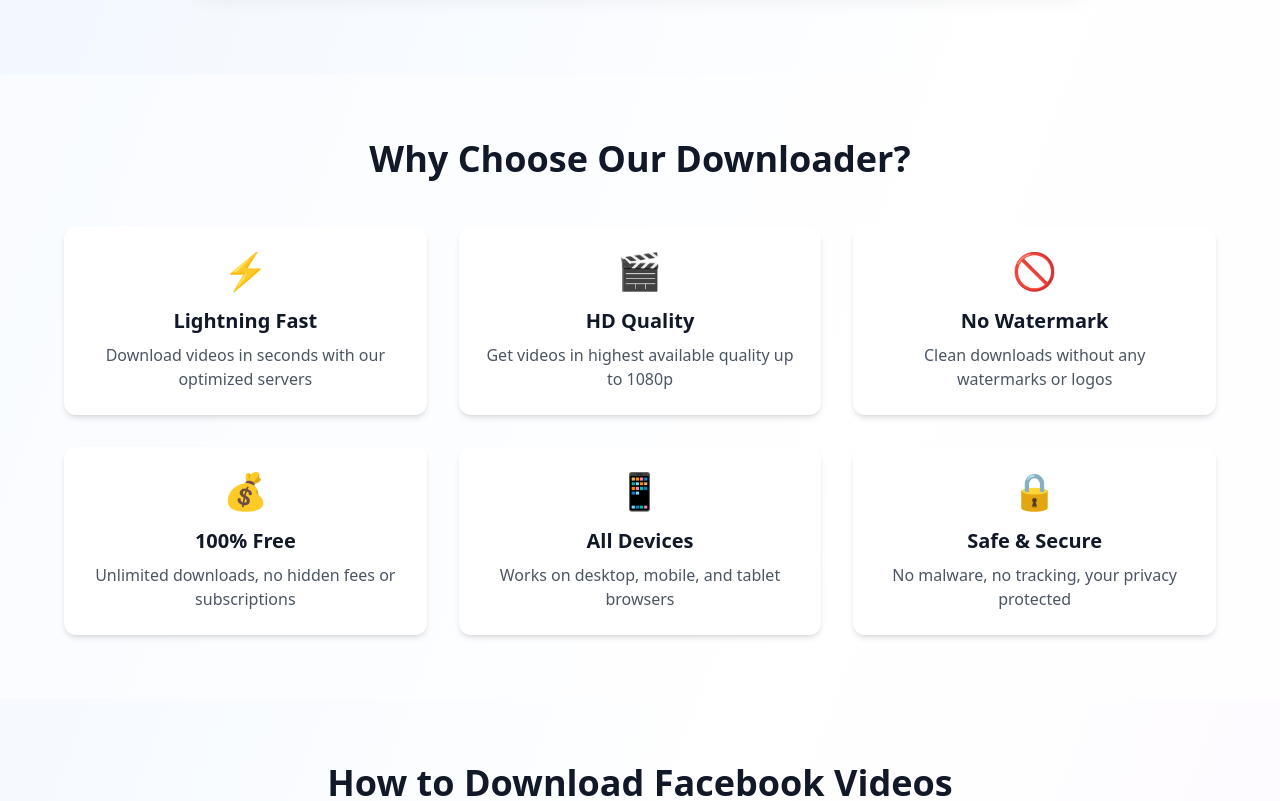
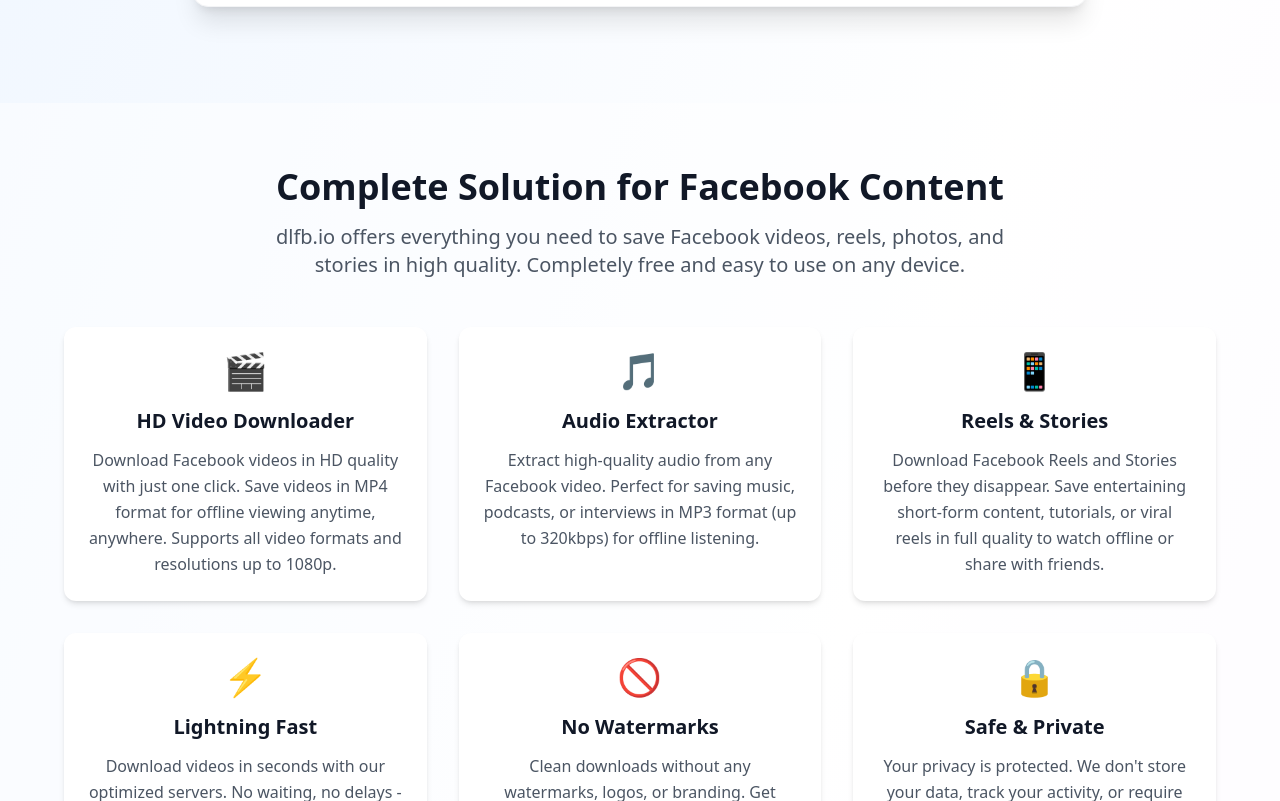
Before and after one commit to frankchen622/fb-video-downloader, a Next.js app: page / in a window 1280 px wide. Shown: the part 659-1460 px from the top of the page. Built offline with nearby package versions, Linux system fonts and the light colour scheme.

Commit message:
content: rewrite copy to be more compelling and benefit-focused like competitors

```diff
--- a/pages/index.tsx
+++ b/pages/index.tsx
@@ -91,11 +91,11 @@
             <h2 className="text-4xl md:text-6xl font-bold text-gray-900 mb-6">
               Download Facebook Videos
               <span className="block text-transparent bg-clip-text bg-gradient-to-r from-blue-600 to-purple-600">
-                in HD Quality - Free
+                in Seconds - Completely Free
               </span>
             </h2>
             <p className="text-xl text-gray-600 mb-12 max-w-2xl mx-auto">
-              Fast, no watermark, no ads. Perfect for content creators, social media managers, and influencers.
+              Save any Facebook video, reel, or story to your device in just three simple steps. No registration, no software installation, no watermarks. Just paste the link and download in HD quality.
             </p>
 
             {/* Download Box */}
@@ -134,22 +134,49 @@
         {/* Features */}
         <section id="features" className="container mx-auto px-4 py-16 bg-white/50">
           <div className="max-w-6xl mx-auto">
-            <h3 className="text-3xl md:text-4xl font-bold text-center mb-12">
-              Why Choose Our Downloader?
+            <h3 className="text-3xl md:text-4xl font-bold text-center mb-4">
+              Complete Solution for Facebook Content
             </h3>
+            <p className="text-xl text-gray-600 text-center mb-12 max-w-3xl mx-auto">
+              dlfb.io offers everything you need to save Facebook videos, reels, photos, and stories in high quality. Completely free and easy to use on any device.
+            </p>
             <div className="grid md:grid-cols-3 gap-8">
               {[
-                { icon: '⚡', title: 'Lightning Fast', desc: 'Download videos in seconds with our optimized servers' },
-                { icon: '🎬', title: 'HD Quality', desc: 'Get videos in highest available quality up to 1080p' },
-                { icon: '🚫', title: 'No Watermark', desc: 'Clean downloads without any watermarks or logos' },
-                { icon: '💰', title: '100% Free', desc: 'Unlimited downloads, no hidden fees or subscriptions' },
-                { icon: '📱', title: 'All Devices', desc: 'Works on desktop, mobile, and tablet browsers' },
-                { icon: '🔒', title: 'Safe & Secure', desc: 'No malware, no tracking, your privacy protected' }
+                {
+                  icon: '🎬',
+                  title: 'HD Video Downloader',
+                  desc: 'Download Facebook videos in HD quality with just one click. Save videos in MP4 format for offline viewing anytime, anywhere. Supports all video formats and resolutions up to 1080p.'
+                },
+                {
+                  icon: '🎵',
+                  title: 'Audio Extractor',
+                  desc: 'Extract high-quality audio from any Facebook video. Perfect for saving music, podcasts, or interviews in MP3 format (up to 320kbps) for offline listening.'
+                },
+                {
+                  icon: '📱',
+                  title: 'Reels & Stories',
+                  desc: 'Download Facebook Reels and Stories before they disappear. Save entertaining short-form content, tutorials, or viral reels in full quality to watch offline or share with friends.'
+                },
+                {
+                  icon: '⚡',
+                  title: 'Lightning Fast',
+                  desc: 'Download videos in seconds with our optimized servers. No waiting, no delays - just instant downloads at maximum speed.'
+                },
+                {
+                  icon: '🚫',
+                  title: 'No Watermarks',
+                  desc: 'Clean downloads without any watermarks, logos, or branding. Get pure, original content exactly as it appears on Facebook.'
+                },
+                {
+                  icon: '🔒',
+                  title: 'Safe & Private',
+                  desc: 'Your privacy is protected. We don\'t store your data, track your activity, or require any personal information. 100% secure and anonymous.'
+                }
               ].map((feature, i) => (
                 <div key={i} className="p-6 rounded-xl bg-white shadow-md hover:shadow-xl transition text-center">
                   <div className="text-4xl mb-4">{feature.icon}</div>
-                  <h4 className="text-xl font-bold mb-2">{feature.title}</h4>
-                  <p className="text-gray-600">{feature.desc}</p>
+                  <h4 className="text-xl font-bold mb-3">{feature.title}</h4>
+                  <p className="text-gray-600 leading-relaxed">{feature.desc}</p>
                 </div>
               ))}
             </div>
@@ -159,9 +186,12 @@
         {/* How to Use */}
         <section id="how-to" className="container mx-auto px-4 py-16">
           <div className="max-w-4xl mx-auto">
-            <h3 className="text-3xl md:text-4xl font-bold text-center mb-12">
-              How to Download Facebook Videos
+            <h3 className="text-3xl md:text-4xl font-bold text-center mb-4">
+              Downloading Facebook Videos Has Never Been Easier
             </h3>
+            <p className="text-xl text-gray-600 text-center mb-12">
+              Follow these three simple steps to save any Facebook video, reel, or photo to your device in seconds. No registration, no software installation required.
+            </p>
             <div className="grid md:grid-cols-3 gap-8">
               {[
                 { step: '01', title: 'Copy Link', desc: 'Open Facebook and copy the video URL from the address bar or share menu' },
```
